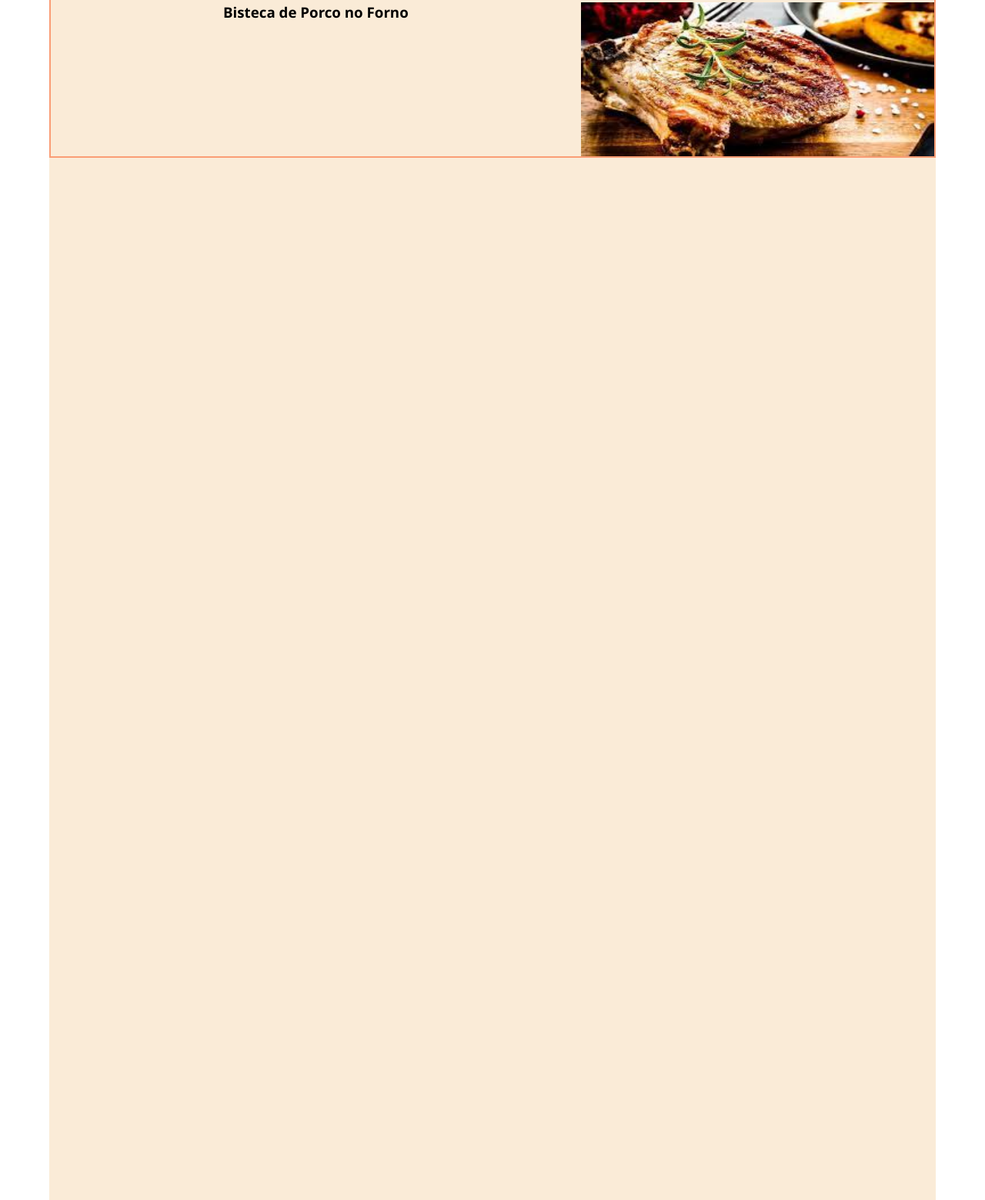
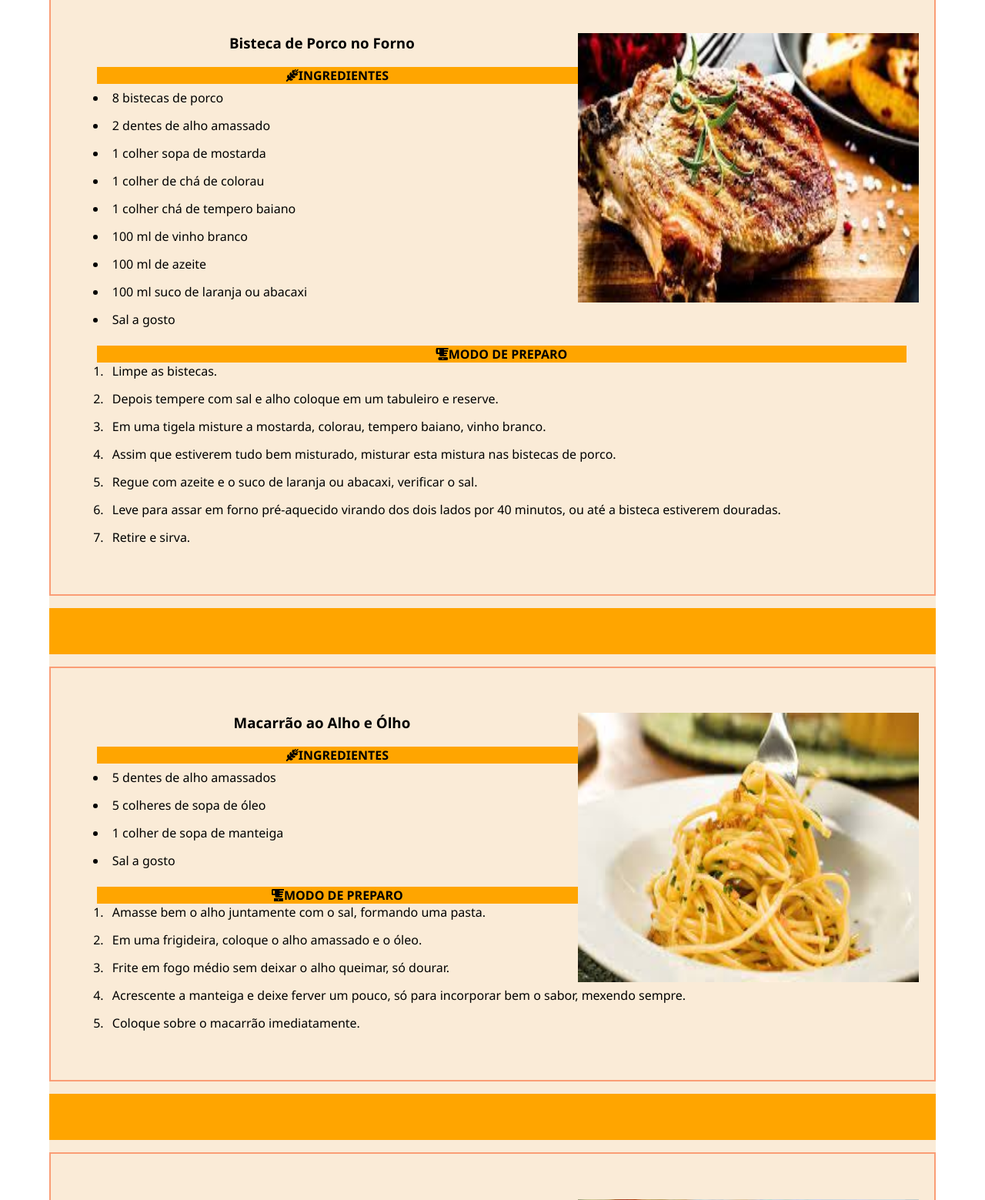
Before and after one commit to GustavoCavaretto/projeto02, a plain HTML site: page index.html in a window 1280 px wide. Shown: the part 1241-2800 px from the top of the page at 77% size. Drawn offline with Linux system fonts and the light colour scheme.

Commit message:
projeto02-quase-finalizado

```diff
--- a/css/style.css
+++ b/css/style.css
@@ -9,7 +9,7 @@ body{
 }
 
 .container{
-    height: 4000px;
+    height: 6000px;
     width: 90%;
     margin: 0 auto;
     background-color: antiquewhite;
@@ -66,10 +66,11 @@ a{
 }
 
 .imagens-coluna{
-    width: 50%;
+    width: 40%;
     float: left;
     padding: 10px;
     margin-top: 20px;
+    margin-left: 6.5%;
 }
 
 .imagens-galeria{
@@ -98,7 +99,7 @@ figure{
     border-radius: 4px 4px 4px 4px;
 }
 
-#receita{
+.receita{
     width: 100%;
     height: 60px;
     color: white;
@@ -108,18 +109,71 @@ figure{
 }
 
 #receitas{
-    border: 2px double rgb(250, 157, 117);
+    border: 2px solid rgb(250, 157, 117);
     float: left;
     width: 100%;
     height: auto;
+    padding: 40px 20px;
 }
 
 .img-receita{
     float: right;
     width: 40%;
-    height: 200px;
+    height: 350px;
 }
 
 h3{
     text-align: center;
 }
+
+.none-ing{
+    text-align: center;
+    font-weight: bold;
+    list-style: none;
+    background-color: orange;
+    float: left;
+    width: 58.5%;
+}
+
+.none-pre{
+    text-align: center;
+    font-weight: bold;
+    list-style: none;
+    background-color: orange;
+    float: left;
+    width: 98.5%;
+}
+
+.ing-pre{
+    margin-left: 1.2%;
+    padding: 7px;
+}
+
+#receitas-m{
+    border: 2px solid rgb(250, 157, 117);
+    float: left;
+    width: 100%;
+    height: auto;
+    padding: 40px 20px;
+}
+
+.none-pre-m{
+    text-align: center;
+    font-weight: bold;
+    list-style: none;
+    background-color: orange;
+    float: left;
+    width: 58.5%;
+}
+
+.mas-rec{
+    text-align: center;
+    font-weight: bold;
+    list-style: none;
+    background-color: rgb(206, 206, 206, 0.5);
+    color: #000;
+    float: left;
+    width: 58.5%;
+    margin-top: 15px;
+    margin-bottom: 25px;
+}
--- a/index.html
+++ b/index.html
@@ -72,7 +72,7 @@
                 </div>
             </div>
 
-            <div id="receita">
+            <div class="receita">
                 <h2>
                     <i class="fa-solid fa-kitchen-set"></i> Receitas
                 </h2>
@@ -82,6 +82,97 @@
                 <div id="receita-bisteca">
                     <img src="img/bisteca de porco.jfif" alt="bisteca de porco" class="img-receita">
                     <h3>Bisteca de Porco no Forno</h3>
+                    <ul>
+                        <li class="none-ing"><i class="fa-solid fa-wheat-awn"></i>INGREDIENTES</li>
+                        <br>
+                        <li class="ing-pre">8 bistecas de porco</li>
+                        <li class="ing-pre">2 dentes de alho amassado</li>
+                        <li class="ing-pre">1 colher sopa de mostarda</li>
+                        <li class="ing-pre">1 colher de chá de colorau</li>
+                        <li class="ing-pre">1 colher chá de tempero baiano</li>
+                        <li class="ing-pre">100 ml de vinho branco</li>
+                        <li class="ing-pre">100 ml de azeite</li>
+                        <li class="ing-pre">100 ml suco de laranja ou abacaxi</li>
+                        <li class="ing-pre">Sal a gosto</li>
+                    </ul>
+
+                    <ul>
+                        <li class="none-pre"><i class="fa-solid fa-blender"></i>MODO DE PREPARO</li>
+                    </ul>
+
+                    <ol>
+                        <li class="ing-pre">Limpe as bistecas.</li>
+                        <li class="ing-pre">Depois tempere com sal e alho coloque em um tabuleiro e reserve.</li>
+                        <li class="ing-pre">Em uma tigela misture a mostarda, colorau, tempero baiano, vinho branco.</li>
+                        <li class="ing-pre">Assim que estiverem tudo bem misturado, misturar esta mistura nas bistecas de porco.</li>
+                        <li class="ing-pre">Regue com azeite e o suco de laranja ou abacaxi, verificar o sal.</li>
+                        <li class="ing-pre">Leve para assar em forno pré-aquecido virando dos dois lados por 40 minutos, ou até a bisteca estiverem douradas.</li>
+                        <li class="ing-pre">Retire e sirva.</li>
+                    </ol>
+                </div>
+            </div>
+
+            <p class="receita"></p>
+
+            <div id="receitas">
+                <div id="receita-macarrao">
+                    <img src="img/macarrao.jfif" alt="Macarrao ao alho e olho" class="img-receita">
+                    <h3>Macarrão ao Alho e Ólho</h3>
+                    <ul>
+                        <li class="none-ing"><i class="fa-solid fa-wheat-awn"></i>INGREDIENTES</li>
+                        <br>
+                        <li class="ing-pre">5 dentes de alho amassados</li>
+                        <li class="ing-pre">5 colheres de sopa de óleo</li>
+                        <li class="ing-pre">1 colher de sopa de manteiga</li>
+                        <li class="ing-pre">Sal a gosto</li>
+                    </ul>
+
+                    <ul>
+                        <li class="none-pre-m"><i class="fa-solid fa-blender"></i>MODO DE PREPARO</li>
+                    </ul>
+
+                    <ol>
+                        <li class="ing-pre">Amasse bem o alho juntamente com o sal, formando uma pasta.</li>
+                        <li class="ing-pre">Em uma frigideira, coloque o alho amassado e o óleo.</li>
+                        <li class="ing-pre">Frite em fogo médio sem deixar o alho queimar, só dourar.</li>
+                        <li class="ing-pre">Acrescente a manteiga e deixe ferver um pouco, só para incorporar bem o sabor, mexendo sempre.</li>
+                        <li class="ing-pre">Coloque sobre o macarrão imediatamente.</li>
+                    </ol>
+                </div>
+            </div>
+
+            <p class="receita"></p>
+
+            <div id="receitas">
+                <div id="receita-panqueca">
+                    <img src="img/panqueca.jfif" alt="panqueca carne moida" class="img-receita">
+                    <h3>Panqueca de Carne Moida</h3>
+                    <ul>
+                        <li class="none-ing"><i class="fa-solid fa-wheat-awn"></i>INGREDIENTES</li>
+                        <li class="mas-rec">MASSA</li>
+                        <li class="ing-pre">1 e 1/2 xícara (chá) de farinha de trigo</li>
+                        <li class="ing-pre">1 xícara (chá) de leite</li>
+                        <li class="ing-pre">2 ovos</li>
+                        <li class="ing-pre">4 colheres (sopa) de óleo</li>
+                        <li class="ing-pre">sal a gosto</li>
+                    </ul>
+
+                    <ul>
+                        <li class="mas-rec">RECHEIO</li>
+                        <br>
+                        <br>
+                        <br>
+                        <li class="ing-pre">300 g de carne moída</li>
+                        <li class="ing-pre">2 colheres (sopa) de cebola picada ou ralada</li>
+                        <li class="ing-pre">1/2 tomate cortado em cubos</li>
+                        <li class="ing-pre">1/2 lata de extrato de tomate</li>
+                        <li class="ing-pre">1 caixa de creme de leite</li>
+                        <li class="ing-pre">sal a gosto</li>
+                        <li class="ing-pre">400 g de muçarela fatiada</li>
+                        <li class="ing-pre">queijo ralado a gosto</li>
+                    </ul>
+
+
                 </div>
             </div>
         </div>
```
